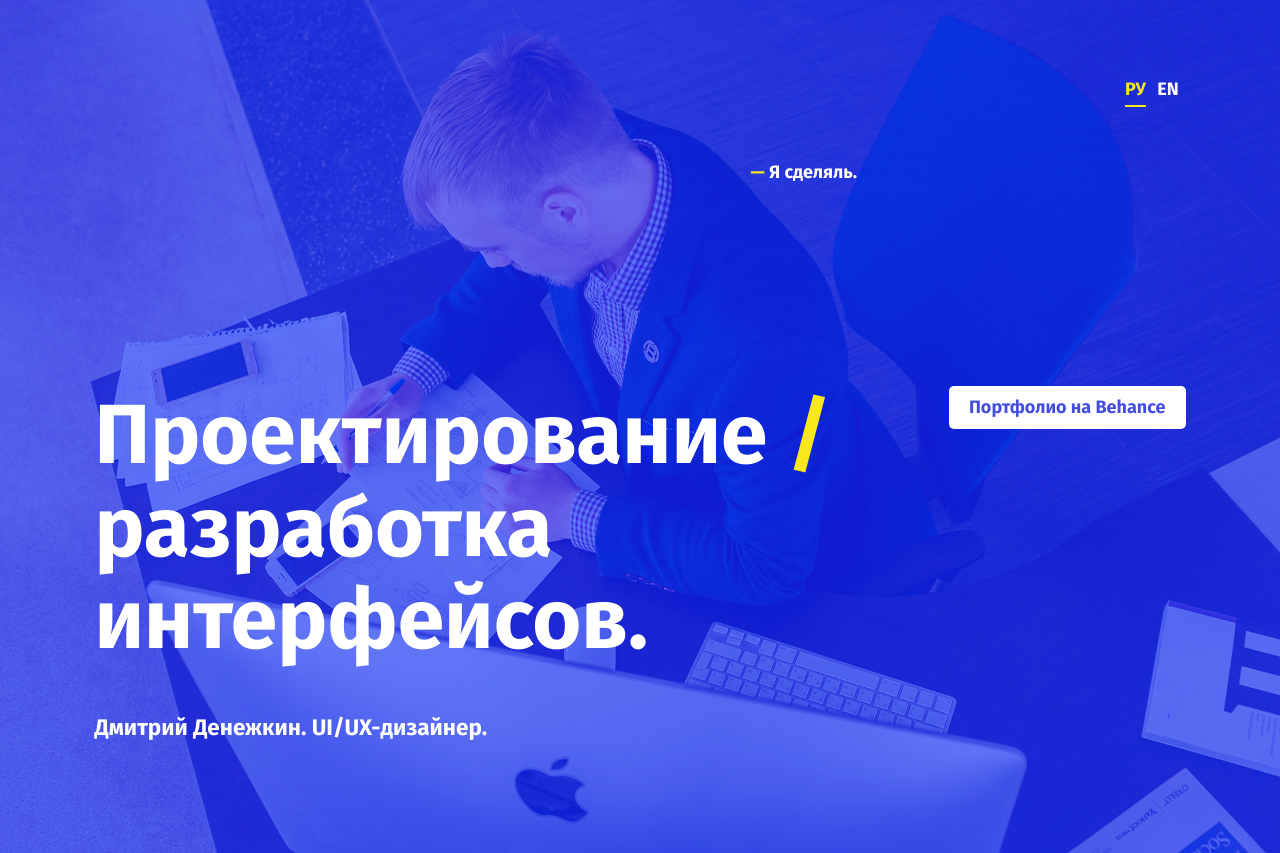
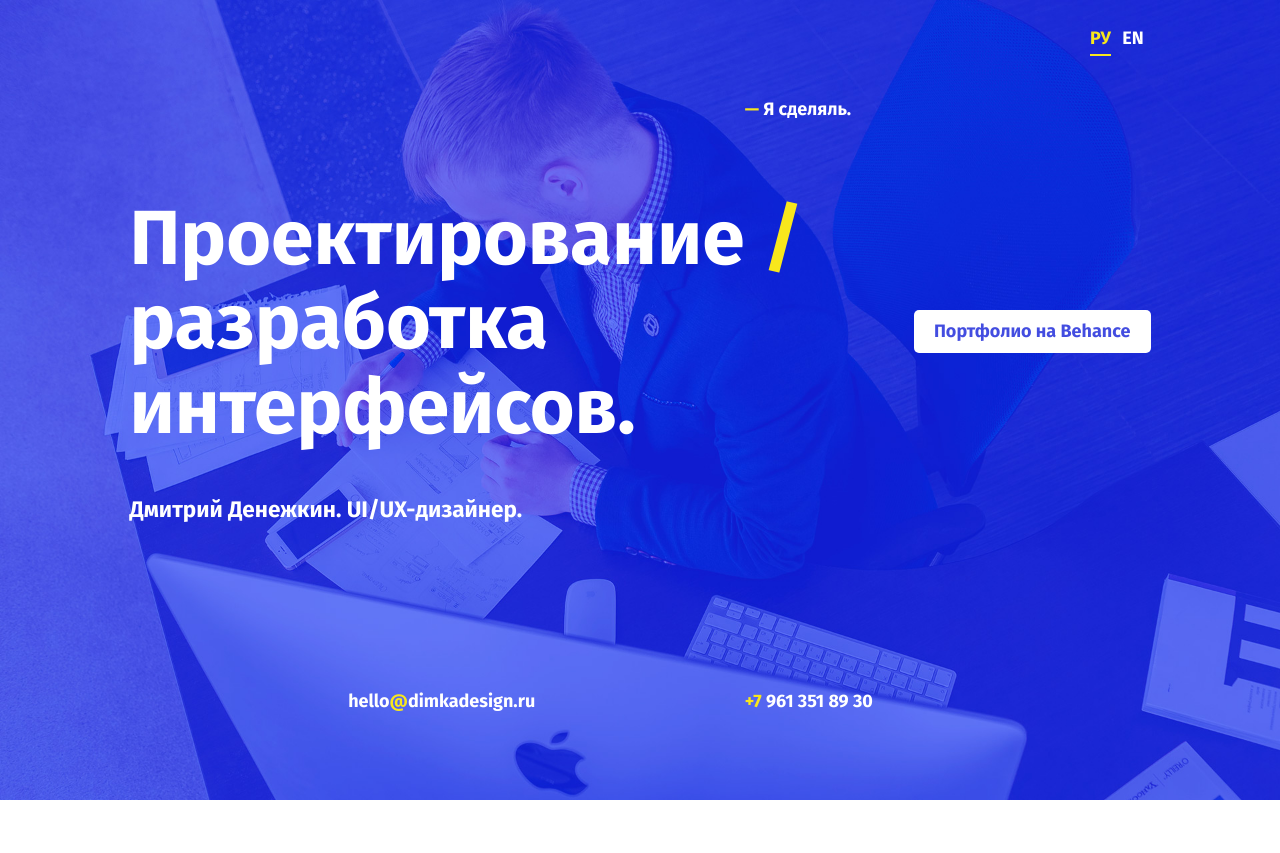
Before and after one commit to KateSwann/DD-homepage, a website: page index.html in a window 1280 px wide. Shown: the top 853 px of the page. After the commit the page ends 800 px from the top, so only its background shows below. Drawn offline with Linux system fonts and the light colour scheme.

Commit message:
страница переделана на фиксированную высотой, добавлена favico

```diff
--- a/index.html
+++ b/index.html
@@ -5,6 +5,7 @@
         <meta name="viewport" content="width=device-width, initial-scale=1.0" />
         <title>DD Home page</title>
         <link rel="stylesheet" href="stylesheets/css/app.css" />
+        <link rel="shortcut icon" href="images/favicon.png" type="image/png">
         <style type="text/css">
             /*--Fix bug from ZURB that not fully cover page by background*/
             .reveal-modal-bg {
@@ -16,7 +17,7 @@
     <body>
       <div class="site-container">
 
-        <div class="row">
+        <div class="row level one">
           <div class="large-3 large-offset-9 small-12 columns">
             <ul class="language-link-list medium-text-right small-text-left">
               <a href="#" class="active">РУ</a>
@@ -25,13 +26,13 @@
           </div>
         </div>
 
-        <div class="row">
+        <div class="row level two">
           <div class="medium-5 medium-offset-7 small-12 small-text-right medium-text-left columns">
             <span class="stress">&mdash;</span>&nbsp;Я сделяль.
           </div>
         </div>
 
-        <div class="main-info-block row">
+        <div class="main-info-block row level three">
           <div class="medium-8 small-12 medium-text-left columns">
               <h1 class="site-title">
                 Проектирование&nbsp;<span class="stress">/</span><br>
@@ -44,11 +45,11 @@
           </div>
 
           <div class="medium-4 small-12 small-text-center medium-text-right columns">
-              <a href="#" class="button radius">Портфолио на Behance</a>
+              <a href="#" class="button radius goto-portfolio">Портфолио на Behance</a>
           </div>
         </div>
 
-        <div class="contact-link-list row">
+        <div class="contact-link-list row level last">
           <div class="medium-5 small-6 small-text-left medium-text-right columns">
               <a href="mailto:hello@dimkadesign.ru">
                 hello<span class="stress">@</span>dimkadesign.ru
@@ -61,6 +62,7 @@
           </div>
         </div>
 
+
       </div>
     </body>
 </html>
--- a/stylesheets/scss/partials/_custom.scss
+++ b/stylesheets/scss/partials/_custom.scss
@@ -1,5 +1,9 @@
 $complementary-site-color: #F8E71C;
-
+$height-level-one: 12%;
+$height-level-two: 12%;
+$height-level-three: 62%;
+$height-level-last: 14%;
+$main-site-offset: 70px;
 
 /* ------------------ Scaffolding styles ------------- */
 
@@ -11,53 +15,68 @@ html {
   background-size: cover;
 }
 
+.site-container {
+	position: absolute;
+	left: 0;
+	right: 0;
+	top: 0;
+	bottom: 0;
+}
+
+.level {
+	position: absolute;
+	left: 0;
+	right: 0;
+}
+
+.level.one {height: $height-level-one;top: 0;}
+.level.two {height: $height-level-two; top: $height-level-one;}
+.level.three {height: $height-level-three; top: $height-level-one+$height-level-two;}
+.level.last {
+	height: $height-level-last;
+	position: fixed;
+	bottom: 0;
+}
+
 @media #{$small-only} {
-	.site-container {padding: 40px 70px 165px;}
-	.language-link-list {margin-bottom: 45px;}
-	.contact-link-list {margin-top: 160px;}
-	.main-info-block {margin-top: 280px;}
-	.site-title-secondary {margin: 45px 0 116px;}
+	.language-link-list {margin-top: 25px;}
+	.site-title-secondary {margin: 2vh 0 7vh;}
+	.level {
+		padding-left: $main-site-offset;
+		padding-right: $main-site-offset;
+	}
 }
 
 @media #{$medium-up} {
-	.site-container {padding: 75px 75px 100px;}
-	.language-link-list {margin-bottom: 55px;}
-	.contact-link-list {margin-top: 160px;}
-	.main-info-block {margin-top: 150px;}
+	.language-link-list {margin-top: 3vh;}
 	.site-title-secondary {margin: 45px 0 0;}
+	.goto-portfolio {margin-top: 37%;}
+	.level {
+		padding-left: $main-site-offset/2 ;
+		padding-right: $main-site-offset/2 ;
+	}
 }
-
-@media #{$large-up} {
-	.contact-link-list {margin-top: 200px;}
-	.main-info-block {margin-top: 200px;}
-}
-
 
 /* ------------------ Typography ------------- */
 
-	h1 {line-height: 1.1;}
+h1 {line-height: 1.1;}
 
 @media #{$small-only} {
-	body {
-		background-color: gold;
-		font-size: 24px;
-	}
-	h1 {font-size: 68px;}
+	body {font-size: 24px; }
+	h1 {font-size: 8.5vw;}
+
 	.language-link-list {font-size: 32px;}
-
 }
 
-
 @media #{$medium-up} {
-	h1 {font-size: calc(68px + 10%);}
+	h1 {font-size: 6vw;}
 }
 
-@media #{$large-up} {
+@media #{$xlarge-up} {
 	h1 {font-size: 84px;}
 }
 
 .stress {color: $complementary-site-color;}
-
 
 
 
@@ -75,59 +94,12 @@ html {
 
 
 
-
 /* ------------------ Buttons ------------- */
 
 @media #{$small-only} {
 	.button {
     	@include button-size($padding: rem-calc(14));
+    	font-size: 80%;
 	}
 
 }
-
-///
-/// Viewport sized typography with minimum and maximum values
-///
-/// @author Eduardo Boucas (@eduardoboucas)
-///
-/// @param {Number}   $responsive  - Viewport-based size
-/// @param {Number}   $min         - Minimum font size (px)
-/// @param {Number}   $max         - Maximum font size (px)
-///                                  (optional)
-/// @param {Number}   $fallback    - Fallback for viewport-
-///                                  based units (optional)
-///
-/// @example scss - 5vw font size (with 50px fallback),
-///                 minumum of 35px and maximum of 150px
-///  @include responsive-font(5vw, 35px, 150px, 50px);
-///
-// @mixin responsive-font($responsive, $min, $max: false, $fallback: false) {
-//   $responsive-unitless: $responsive / ($responsive - $responsive + 1);
-//   $dimension: if(unit($responsive) == 'vh', 'height', 'width');
-//   $min-breakpoint: $min / $responsive-unitless * 100;
-
-//   @media (max-#{$dimension}: #{$min-breakpoint}) {
-//     font-size: $min;
-//   }
-
-//   @if $max {
-//     $max-breakpoint: $max / $responsive-unitless * 100;
-
-//     @media (min-#{$dimension}: #{$max-breakpoint}) {
-//       font-size: $max;
-//     }
-//   }
-
-//   @if $fallback {
-//     font-size: $fallback;
-//   }
-
-//   font-size: $responsive;
-// }
-
-// // ----------- DEMO -------------
-
-// h1 {
-//   @include responsive-font(4.5vw, 68px, 82px);
-//   line-height: 1.1;
-// }
```
Also changed, not shown: images/favicon.png (added), stylesheets/css/app.css.
